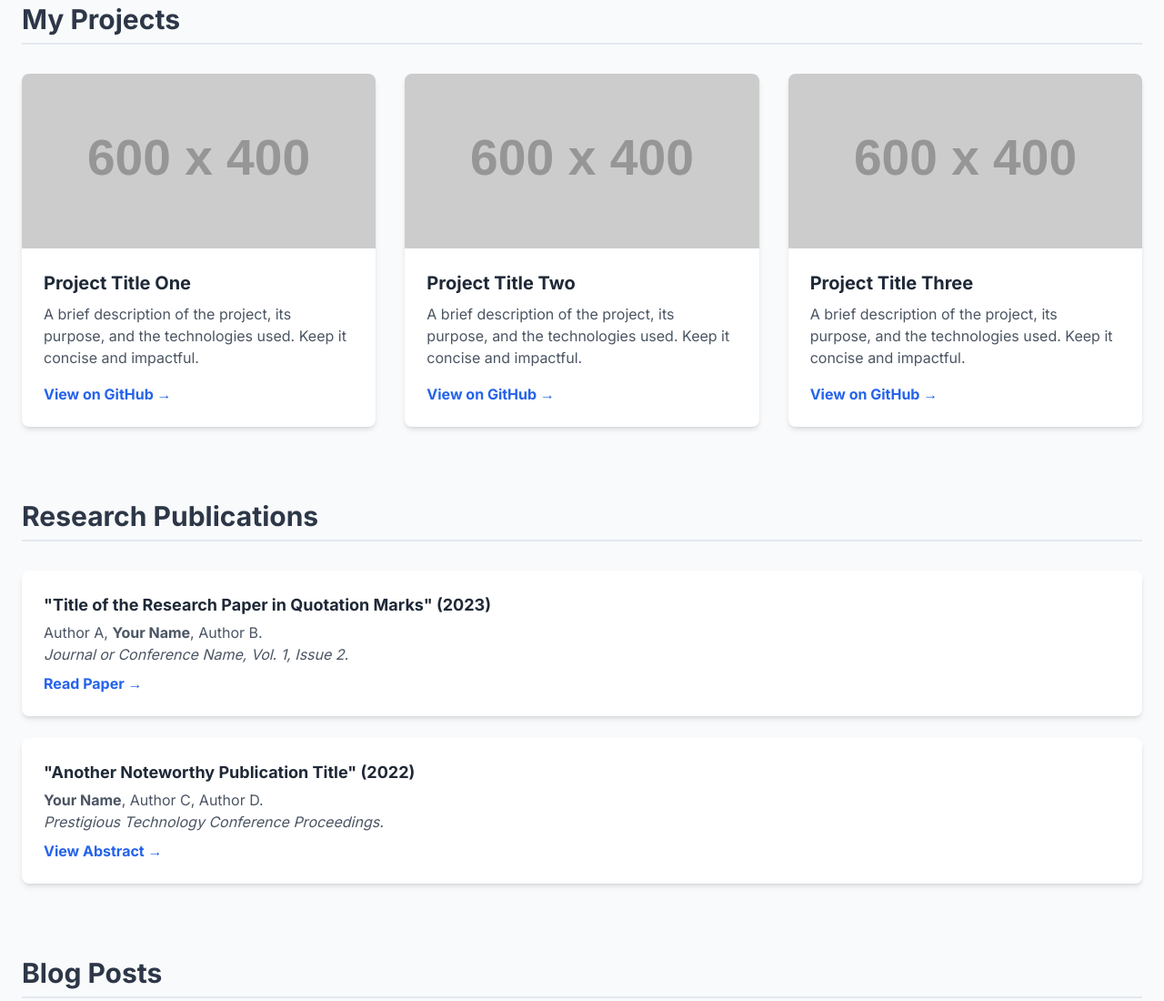
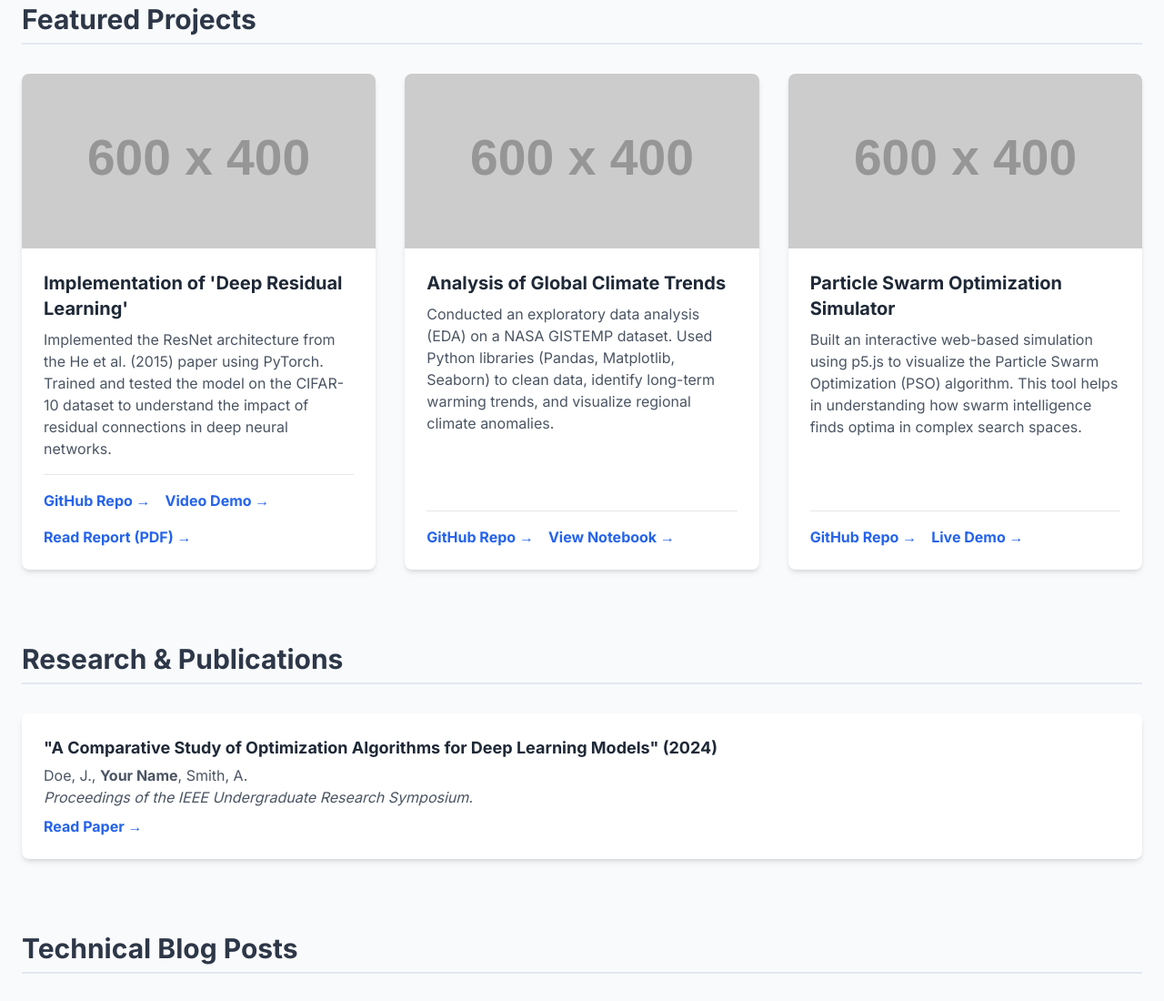
Before and after one commit to SomeshRewadkar/SomeshRewadkar.github.io, a plain HTML site: page index.html in a window 1280 px wide. Shown: the part 521-1621 px from the top of the page at 91% size. Drawn offline with nearby package versions, Linux system fonts and the light colour scheme; placeholder pictures from the web are drawn by us.

Commit message:
Update index.html

```diff
--- a/index.html
+++ b/index.html
@@ -12,7 +12,6 @@
         body {
             font-family: 'Inter', sans-serif;
         }
-        /* Simple scroll-behavior */
         html {
             scroll-behavior: smooth;
         }
@@ -27,7 +26,6 @@
 </head>
 <body class="bg-gray-50 text-gray-800">
 
-    <!-- Header & Navigation -->
     <header class="bg-white shadow-sm sticky top-0 z-50">
         <nav class="container mx-auto px-6 py-4 flex justify-between items-center">
             <div class="text-2xl font-bold text-gray-800">
@@ -39,14 +37,12 @@
                 <a href="#blogs" class="text-gray-600 hover:text-blue-600 transition duration-300">Blog Posts</a>
                 <a href="#contact" class="bg-blue-600 text-white px-4 py-2 rounded-lg hover:bg-blue-700 transition duration-300">Contact</a>
             </div>
-             <!-- Mobile Menu Button -->
             <div class="md:hidden">
                 <button id="menu-btn" class="text-gray-800 focus:outline-none">
                     <svg class="w-6 h-6" fill="none" stroke="currentColor" viewBox="0 0 24 24" xmlns="http://www.w3.org/2000/svg"><path stroke-linecap="round" stroke-linejoin="round" stroke-width="2" d="M4 6h16M4 12h16m-7 6h7"></path></svg>
                 </button>
             </div>
         </nav>
-        <!-- Mobile Menu -->
         <div id="mobile-menu" class="md:hidden hidden px-6 pb-4">
              <a href="#projects" class="block py-2 text-gray-600 hover:text-blue-600">Projects</a>
              <a href="#publications" class="block py-2 text-gray-600 hover:text-blue-600">Publications</a>
@@ -55,123 +51,113 @@
         </div>
     </header>
 
-    <!-- Main Content -->
     <main class="container mx-auto px-6 py-12">
 
-        <!-- Hero Section -->
         <section id="about" class="text-center py-16">
             <h1 class="text-5xl font-bold text-gray-900">John Doe</h1>
             <p class="mt-4 text-lg text-gray-600 max-w-2xl mx-auto">
-                I am a passionate developer and researcher focused on creating impactful technology. Below you'll find a selection of my work, from software projects to academic publications.
+                Aspiring researcher and developer with a passion for [Your Field of Interest, e.g., Machine Learning, Robotics]. Seeking to leverage my technical skills to contribute to challenging research problems in a PhD program.
             </p>
             <div class="mt-8 flex justify-center space-x-4">
-                 <a href="https://github.com/your-username" target="_blank" class="text-gray-600 hover:text-blue-600 transition duration-300">
+                 <a href="https://github.com/your-username" target="_blank" class="text-gray-600 hover:text-blue-600 transition duration-300" aria-label="GitHub Profile">
                     <svg class="w-8 h-8" fill="currentColor" viewBox="0 0 24 24" aria-hidden="true"><path fill-rule="evenodd" d="M12 2C6.477 2 2 6.477 2 12c0 4.418 2.865 8.168 6.839 9.49.5.092.682-.217.682-.482 0-.237-.009-.868-.014-1.703-2.782.605-3.369-1.343-3.369-1.343-.454-1.158-1.11-1.466-1.11-1.466-.908-.62.069-.608.069-.608 1.003.07 1.531 1.032 1.531 1.032.892 1.53 2.341 1.088 2.91.832.092-.647.35-1.088.636-1.338-2.22-.253-4.555-1.113-4.555-4.951 0-1.093.39-1.988 1.031-2.688-.103-.253-.446-1.272.098-2.65 0 0 .84-.27 2.75 1.026A9.564 9.564 0 0112 6.844c.85.004 1.705.115 2.504.337 1.909-1.296 2.747-1.027 2.747-1.027.546 1.379.203 2.398.1 2.651.64.7 1.03 1.595 1.03 2.688 0 3.848-2.338 4.695-4.566 4.943.359.309.678.92.678 1.855 0 1.338-.012 2.419-.012 2.747 0 .268.18.58.688.482A10.001 10.001 0 0022 12c0-5.523-4.477-10-10-10z" clip-rule="evenodd" /></svg>
                 </a>
-                 <a href="https://linkedin.com/in/your-username" target="_blank" class="text-gray-600 hover:text-blue-600 transition duration-300">
+                 <a href="https://linkedin.com/in/your-username" target="_blank" class="text-gray-600 hover:text-blue-600 transition duration-300" aria-label="LinkedIn Profile">
                     <svg class="w-8 h-8" fill="currentColor" viewBox="0 0 24 24" aria-hidden="true"><path d="M19 0h-14c-2.761 0-5 2.239-5 5v14c0 2.761 2.239 5 5 5h14c2.762 0 5-2.239 5-5v-14c0-2.761-2.238-5-5-5zm-11 19h-3v-11h3v11zm-1.5-12.268c-.966 0-1.75-.79-1.75-1.764s.784-1.764 1.75-1.764 1.75.79 1.75 1.764-.783 1.764-1.75 1.764zm13.5 12.268h-3v-5.604c0-3.368-4-3.113-4 0v5.604h-3v-11h3v1.765c1.396-2.586 7-2.777 7 2.476v6.759z"/></svg>
                 </a>
             </div>
         </section>
 
-        <!-- Projects Section -->
         <section id="projects" class="pt-16">
-            <h2 class="text-3xl font-bold section-title">My Projects</h2>
+            <h2 class="text-3xl font-bold section-title">Featured Projects</h2>
             <div class="grid md:grid-cols-2 lg:grid-cols-3 gap-8">
-                <!-- Project 1 -->
-                <div class="bg-white rounded-lg shadow-md overflow-hidden hover:shadow-xl transition-shadow duration-300">
-                    <img src="https://placehold.co/600x400/e2e8f0/2d3748?text=Project+1" alt="Project 1 Screenshot" class="w-full h-48 object-cover">
-                    <div class="p-6">
-                        <h3 class="text-xl font-bold mb-2">Project Title One</h3>
-                        <p class="text-gray-600 mb-4">A brief description of the project, its purpose, and the technologies used. Keep it concise and impactful.</p>
-                        <a href="#" class="font-semibold text-blue-600 hover:underline">View on GitHub &rarr;</a>
+
+                <div class="bg-white rounded-lg shadow-md overflow-hidden flex flex-col hover:shadow-xl transition-shadow duration-300">
+                    <img src="https://placehold.co/600x400/e2e8f0/2d3748?text=Training+vs+Validation+Loss" alt="Graph of model training loss" class="w-full h-48 object-cover">
+                    <div class="p-6 flex flex-col flex-grow">
+                        <h3 class="text-xl font-bold mb-2">Implementation of 'Deep Residual Learning'</h3>
+                        <p class="text-gray-600 mb-4 flex-grow">
+                            Implemented the ResNet architecture from the He et al. (2015) paper using PyTorch. Trained and tested the model on the CIFAR-10 dataset to understand the impact of residual connections in deep neural networks.
+                        </p>
+                        <div class="mt-auto pt-4 border-t border-gray-200 flex flex-wrap gap-4">
+                            <a href="#" class="font-semibold text-blue-600 hover:underline">GitHub Repo &rarr;</a>
+                            <a href="#" class="font-semibold text-blue-600 hover:underline">Video Demo &rarr;</a>
+                            <a href="#" class="font-semibold text-blue-600 hover:underline">Read Report (PDF) &rarr;</a>
+                        </div>
                     </div>
                 </div>
-                <!-- Project 2 -->
-                <div class="bg-white rounded-lg shadow-md overflow-hidden hover:shadow-xl transition-shadow duration-300">
-                    <img src="https://placehold.co/600x400/e2e8f0/2d3748?text=Project+2" alt="Project 2 Screenshot" class="w-full h-48 object-cover">
-                    <div class="p-6">
-                        <h3 class="text-xl font-bold mb-2">Project Title Two</h3>
-                        <p class="text-gray-600 mb-4">A brief description of the project, its purpose, and the technologies used. Keep it concise and impactful.</p>
-                        <a href="#" class="font-semibold text-blue-600 hover:underline">View on GitHub &rarr;</a>
+
+                <div class="bg-white rounded-lg shadow-md overflow-hidden flex flex-col hover:shadow-xl transition-shadow duration-300">
+                    <img src="https://placehold.co/600x400/dbeafe/1e40af?text=Global+Temperature+Anomalies" alt="Time series plot of temperature data" class="w-full h-48 object-cover">
+                    <div class="p-6 flex flex-col flex-grow">
+                        <h3 class="text-xl font-bold mb-2">Analysis of Global Climate Trends</h3>
+                        <p class="text-gray-600 mb-4 flex-grow">
+                           Conducted an exploratory data analysis (EDA) on a NASA GISTEMP dataset. Used Python libraries (Pandas, Matplotlib, Seaborn) to clean data, identify long-term warming trends, and visualize regional climate anomalies.
+                        </p>
+                         <div class="mt-auto pt-4 border-t border-gray-200 flex flex-wrap gap-4">
+                            <a href="#" class="font-semibold text-blue-600 hover:underline">GitHub Repo &rarr;</a>
+                            <a href="#" class="font-semibold text-blue-600 hover:underline">View Notebook &rarr;</a>
+                        </div>
                     </div>
                 </div>
-                <!-- Project 3 -->
-                <div class="bg-white rounded-lg shadow-md overflow-hidden hover:shadow-xl transition-shadow duration-300">
-                    <img src="https://placehold.co/600x400/e2e8f0/2d3748?text=Project+3" alt="Project 3 Screenshot" class="w-full h-48 object-cover">
-                    <div class="p-6">
-                        <h3 class="text-xl font-bold mb-2">Project Title Three</h3>
-                        <p class="text-gray-600 mb-4">A brief description of the project, its purpose, and the technologies used. Keep it concise and impactful.</p>
-                        <a href="#" class="font-semibold text-blue-600 hover:underline">View on GitHub &rarr;</a>
+
+                <div class="bg-white rounded-lg shadow-md overflow-hidden flex flex-col hover:shadow-xl transition-shadow duration-300">
+                    <img src="https://placehold.co/600x400/e0f2fe/0891b2?text=Particle+Swarm+Simulation" alt="Screenshot of a particle swarm simulation" class="w-full h-48 object-cover">
+                    <div class="p-6 flex flex-col flex-grow">
+                        <h3 class="text-xl font-bold mb-2">Particle Swarm Optimization Simulator</h3>
+                        <p class="text-gray-600 mb-4 flex-grow">
+                            Built an interactive web-based simulation using p5.js to visualize the Particle Swarm Optimization (PSO) algorithm. This tool helps in understanding how swarm intelligence finds optima in complex search spaces.
+                        </p>
+                         <div class="mt-auto pt-4 border-t border-gray-200 flex flex-wrap gap-4">
+                            <a href="#" class="font-semibold text-blue-600 hover:underline">GitHub Repo &rarr;</a>
+                            <a href="#" class="font-semibold text-blue-600 hover:underline">Live Demo &rarr;</a>
+                        </div>
                     </div>
+                </div>
+
+            </div>
+        </section>
+
+        <section id="publications" class="pt-20">
+            <h2 class="text-3xl font-bold section-title">Research & Publications</h2>
+            <div class="space-y-6">
+                <div class="bg-white p-6 rounded-lg shadow-md">
+                    <p class="text-lg font-semibold text-gray-800">"A Comparative Study of Optimization Algorithms for Deep Learning Models" (2024)</p>
+                    <p class="text-gray-600 mt-1">Doe, J., <strong>Your Name</strong>, Smith, A.</p>
+                    <p class="text-gray-600 italic">Proceedings of the IEEE Undergraduate Research Symposium.</p>
+                    <a href="#" class="mt-2 inline-block font-semibold text-blue-600 hover:underline">Read Paper &rarr;</a>
                 </div>
             </div>
         </section>
 
-        <!-- Research Publications Section -->
-        <section id="publications" class="pt-20">
-            <h2 class="text-3xl font-bold section-title">Research Publications</h2>
-            <div class="space-y-6">
-                <!-- Publication 1 -->
+        <section id="blogs" class="pt-20">
+            <h2 class="text-3xl font-bold section-title">Technical Blog Posts</h2>
+            <div class="space-y-8">
                 <div class="bg-white p-6 rounded-lg shadow-md">
-                    <p class="text-lg font-semibold text-gray-800">"Title of the Research Paper in Quotation Marks" (2023)</p>
-                    <p class="text-gray-600 mt-1">Author A, <strong>Your Name</strong>, Author B.</p>
-                    <p class="text-gray-600 italic">Journal or Conference Name, Vol. 1, Issue 2.</p>
-                    <a href="#" class="mt-2 inline-block font-semibold text-blue-600 hover:underline">Read Paper &rarr;</a>
+                    <h3 class="text-xl font-bold mb-2">A Deep Dive into the Transformer Architecture</h3>
+                    <p class="text-gray-600 mb-4">Breaking down the key components of the model from 'Attention Is All You Need,' including self-attention, multi-head attention, and positional encoding for sequence-to-sequence tasks.</p>
+                    <a href="#" class="font-semibold text-blue-600 hover:underline">Read on Medium &rarr;</a>
                 </div>
-                <!-- Publication 2 -->
                  <div class="bg-white p-6 rounded-lg shadow-md">
-                    <p class="text-lg font-semibold text-gray-800">"Another Noteworthy Publication Title" (2022)</p>
-                    <p class="text-gray-600 mt-1"><strong>Your Name</strong>, Author C, Author D.</p>
-                    <p class="text-gray-600 italic">Prestigious Technology Conference Proceedings.</p>
-                    <a href="#" class="mt-2 inline-block font-semibold text-blue-600 hover:underline">View Abstract &rarr;</a>
-                </div>
-            </div>
-        </section>
-
-        <!-- Medium Blog Posts Section -->
-        <section id="blogs" class="pt-20">
-            <h2 class="text-3xl font-bold section-title">Blog Posts</h2>
-            <div class="space-y-8">
-                <!-- Blog Post 1 -->
-                <div class="bg-white p-6 rounded-lg shadow-md flex flex-col md:flex-row items-center gap-6">
-                    <div class="md:w-1/3">
-                         <img src="https://placehold.co/400x300/e2e8f0/2d3748?text=Blog+Image" alt="Blog Post 1" class="rounded-lg object-cover">
-                    </div>
-                    <div class="md:w-2/3">
-                        <h3 class="text-xl font-bold mb-2">How to Build a Thing: A Step-by-Step Guide</h3>
-                        <p class="text-gray-600 mb-4">A short summary of the blog post. This gives readers a glimpse into the content and encourages them to click through to read more on Medium.</p>
-                        <a href="#" class="font-semibold text-blue-600 hover:underline">Read on Medium &rarr;</a>
-                    </div>
-                </div>
-                <!-- Blog Post 2 -->
-                 <div class="bg-white p-6 rounded-lg shadow-md flex flex-col md:flex-row items-center gap-6">
-                     <div class="md:w-1/3">
-                         <img src="https://placehold.co/400x300/e2e8f0/2d3748?text=Blog+Image" alt="Blog Post 2" class="rounded-lg object-cover">
-                    </div>
-                    <div class="md:w-2/3">
-                        <h3 class="text-xl font-bold mb-2">The Future of AI: Trends to Watch</h3>
-                        <p class="text-gray-600 mb-4">A short summary of the blog post. This gives readers a glimpse into the content and encourages them to click through to read more on Medium.</p>
-                        <a href="#" class="font-semibold text-blue-600 hover:underline">Read on Medium &rarr;</a>
-                    </div>
+                    <h3 class="text-xl font-bold mb-2">Understanding Kalman Filters with a Simple Python Example</h3>
+                    <p class="text-gray-600 mb-4">An intuitive explanation of the Kalman Filter algorithm, a powerful tool for state estimation in noisy systems, demonstrated with a practical coding example.</p>
+                    <a href="#" class="font-semibold text-blue-600 hover:underline">Read on Medium &rarr;</a>
                 </div>
             </div>
         </section>
 
     </main>
 
-    <!-- Contact Section -->
     <section id="contact" class="bg-white mt-16">
         <div class="container mx-auto px-6 py-16 text-center">
             <h2 class="text-3xl font-bold">Get In Touch</h2>
-            <p class="mt-4 text-lg text-gray-600">I'm always open to discussing new projects, research, or creative ideas.</p>
+            <p class="mt-4 text-lg text-gray-600">I'm actively seeking PhD opportunities and am always open to discussing research ideas.</p>
             <a href="mailto:your-email@example.com" class="mt-8 inline-block bg-blue-600 text-white text-lg px-8 py-3 rounded-lg hover:bg-blue-700 transition duration-300">
-                Say Hello
+                Contact Me
             </a>
         </div>
     </section>
 
-    <!-- Footer -->
     <footer class="bg-gray-800 text-white">
         <div class="container mx-auto px-6 py-4 text-center">
             <p>&copy; 2025 Your Name. All Rights Reserved.</p>
```
